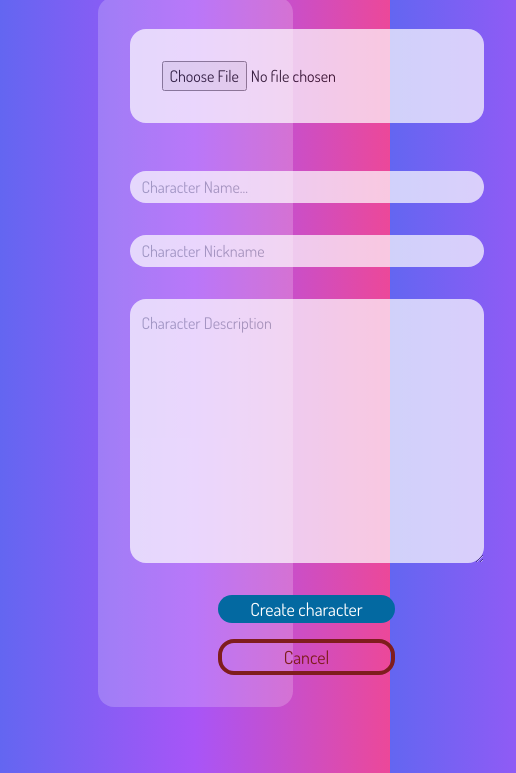
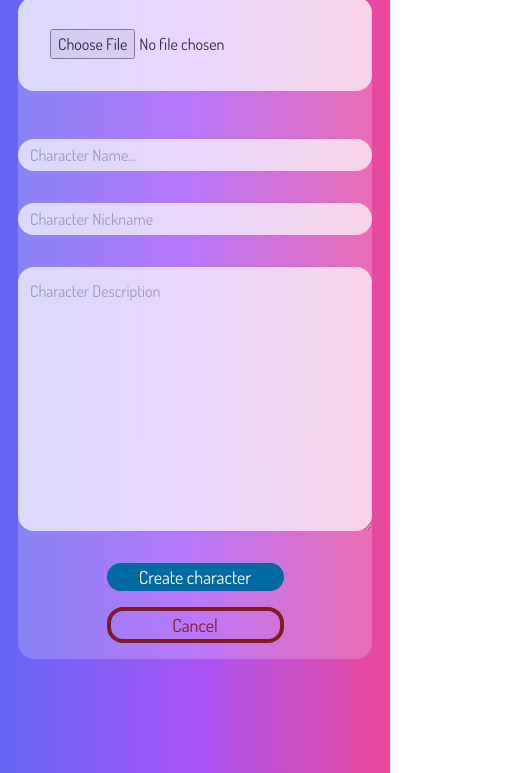
Before and after one commit to becodeorg/hamilton-7-character-manager-coffee-team, a website built with Vite: page character-manager/create_character.html in a window 390 px wide. Shown: the part 71-844 px from the top of the page, 516 px wide, since content can reach past the window. Built offline with nearby package versions, Linux system fonts and the light colour scheme.

Commit message:
Responsive form and small ajustements (css)

```diff
--- a/character-manager/create_character.html
+++ b/character-manager/create_character.html
@@ -22,7 +22,7 @@
     >
       Character Manager
     </h1>
-    <div class="flex flex-col mx-auto mb-5 rounded-2xl w-1/2 bg-white bg-opacity-20">
+    <div class="flex flex-col mx-auto mb-5 rounded-2xl bg-white bg-opacity-20 lg:w-1/2">
       <a href="index.html">
         <button
           href="index.html"
@@ -33,7 +33,7 @@
         </button></a
       >
       <form
-        class="flex flex-col m-auto place-content-center p-8"
+        class="flex flex-col m-auto place-content-center sm:p-8"
         action=""
         method="post"
       >
@@ -74,7 +74,7 @@
           id="createCharacter"
         />
         <button
-          class="text-lg rounded-2xl border-solid border-red-900 border-4 text-red-900 w-1/2 m-auto"
+          class="text-lg rounded-2xl border-solid border-red-900 border-4 text-red-900 w-1/2 m-auto mb-4 sm:mb-0"
           type="button"
           id="cancel"
         >
```
Also changed, not shown: character-manager/single_character.html (+3 -3 lines), character-manager/update_character.html (+3 -3 lines), character-manager/dist/output.css.
